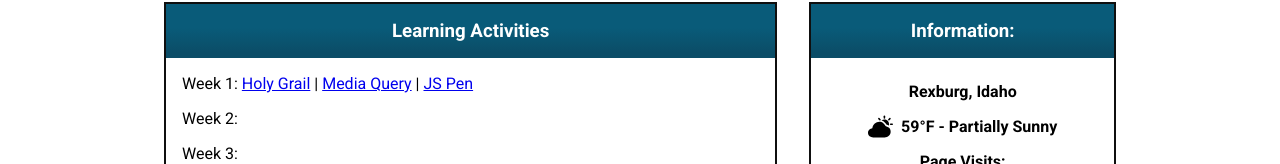
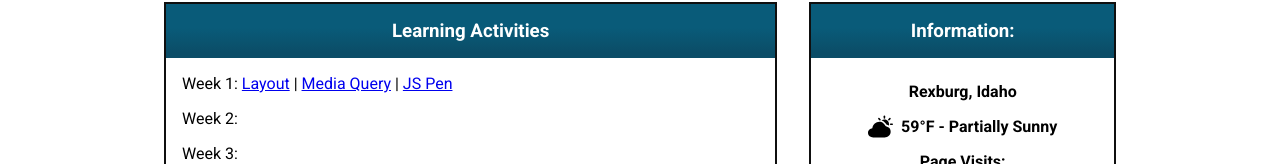
Before and after one commit to kg7shw/wdd230, a website: page index.html in a window 1280 px wide. Shown: the part 335-499 px from the top of the page. Drawn offline with Linux system fonts and the light colour scheme.

```diff
--- a/index.html
+++ b/index.html
@@ -42,7 +42,7 @@
               <a
                 class="sub_link"
                 href="../wdd230_project/lesson1/holygrail.html"
-                >Holy Grail</a
+                >Layout</a
               >
               <span class="divider">|</span>
               <a
```
